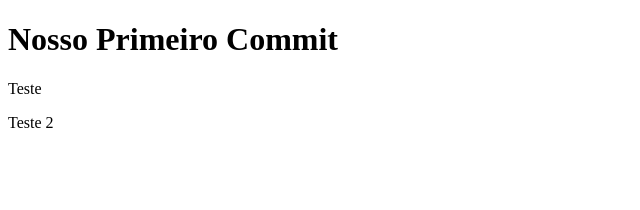
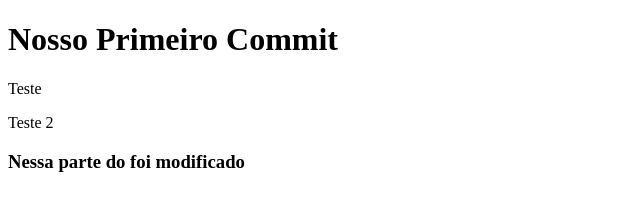
Before and after one commit to FelipeGadelha18/miniCurso, a plain HTML site: page index.html in a window 1280 px wide. Shown: the whole page, without its empty margins (0-640 px from the left). Drawn offline with Linux system fonts and the light colour scheme.

Commit message:
Primeira modificação da Branch nova

```diff
--- a/index.html
+++ b/index.html
@@ -9,5 +9,6 @@
     <h1>Nosso Primeiro Commit</h1>
     <p>Teste</p>
      <p>Teste 2</p>
+     <h3>Nessa parte do foi modificado</h3>
 </body>
 </html>
```
